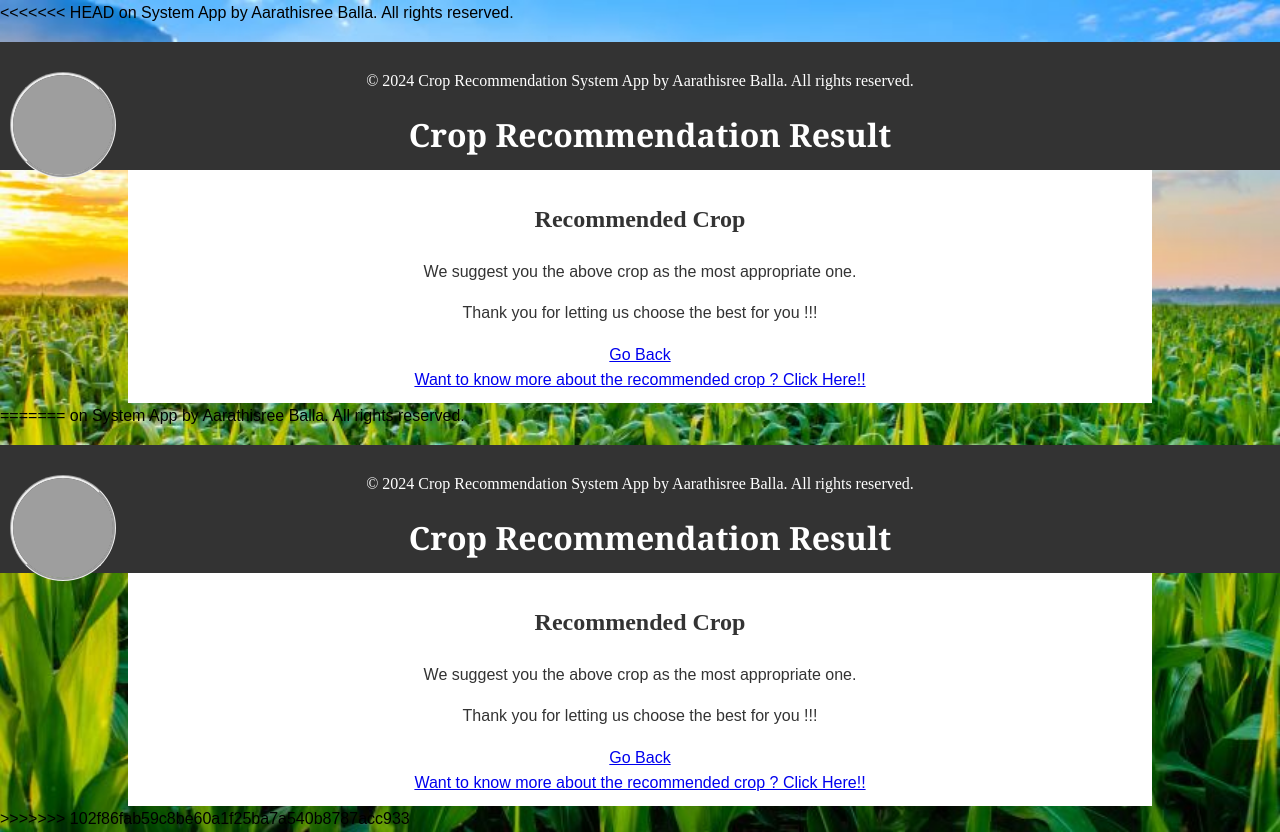
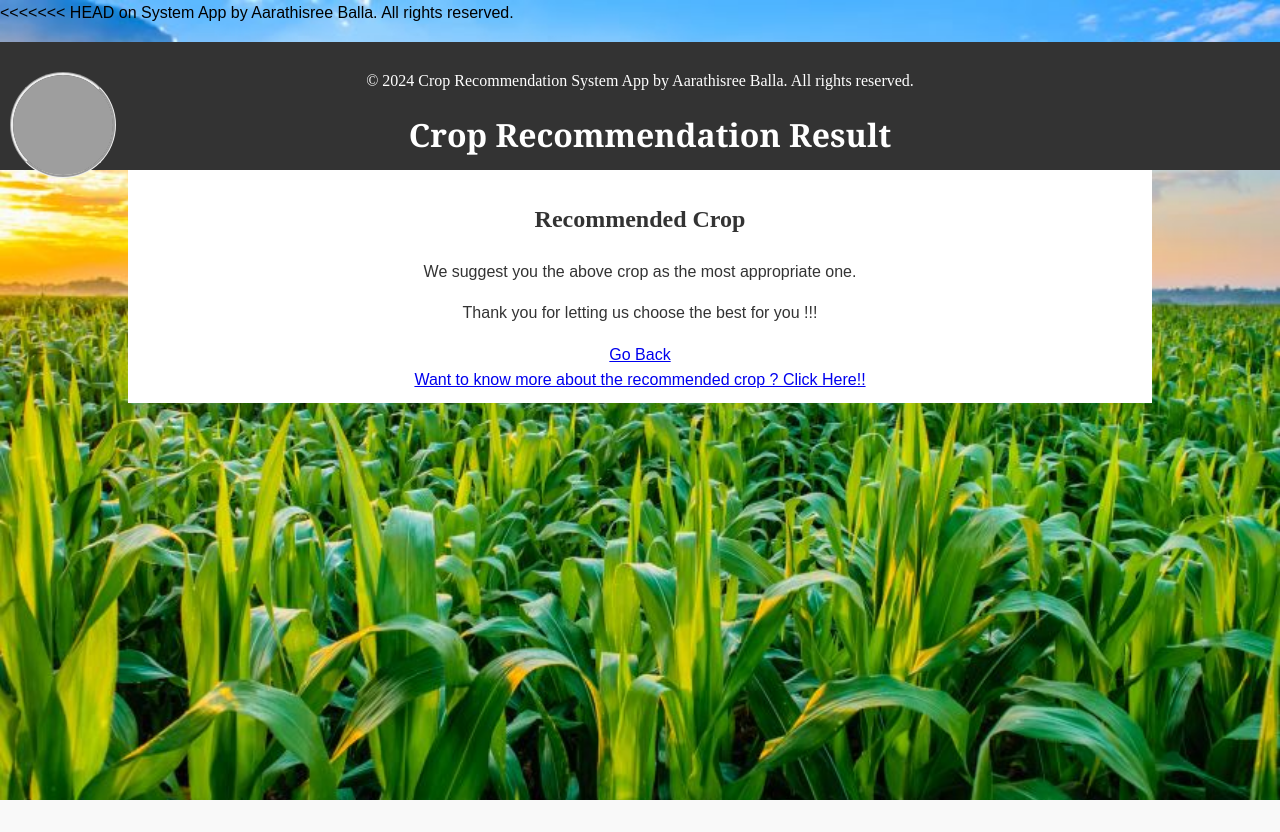
Before and after one commit to Aarathi1535/CropXpert, a Flask app: template templates/result.html in a window 1280 px wide. After the commit the page ends 800 px from the top, so only its background shows below. Run offline with Flask 3, Linux system fonts and the light colour scheme; the template is opened without the code that fills it, so the values that code supplies are empty; parts of the project's set-up code (start-up, migrations or seed data) failed here and were passed over; grey boxes are pictures that could not be loaded.

Commit message:
Update result.html

```diff
--- a/templates/result.html
+++ b/templates/result.html
@@ -34,40 +34,3 @@
     </main>
 </body>
 </html>
-=======
-<!DOCTYPE html>
-<html lang="en">
-<head>
-    <meta charset="UTF-8">
-    <meta name="viewport" content="width=device-width, initial-scale=1.0">on System App by Aarathisree Balla. All rights reserved.</p>
-    </div>
-    <title>Crop Recommendation Result</title>
-    <link rel="stylesheet" href="{{ url_for('static', filename='styles.css') }}">
-</head>
-<body>
-    <header>
-    <div class = "logo">
-        <img src="https://media.istockphoto.com/id/958252646/photo/young-green-corn-growing-on-the-field-young-corn-plants.jpg?s=612x612&w=0&k=20&c=lbeh-vBIGjaD3ZrIqlDt-9jmNew44StD73fxGd2WkEI=" alt="logo">
-    </div>
-    <div class="container">
-        <div class="branding">
-            <p class="copyright">© 2024 Crop Recommendation System App by Aarathisree Balla. All rights reserved.</p>
-            <h1>Crop Recommendation Result</h1>
-        </div>
-    </div>
-    <main>
-    </header>
-        <div class="contain">
-            <section id="result">
-                <h2>Recommended Crop</h2>
-                <p><i><strong>{{ result | safe }}</strong></i></p>
-                <p>We suggest you the above crop as the most appropriate one.</p>
-                <p>Thank you for letting us choose the best for you !!!</p>
-            </section>
-            <a href="{{ url_for('home') }}">Go Back</a><br>
-            <a href="{{ url_for('details') }}">Want to know more about the recommended crop ? Click Here!!</a>
-        </div>
-    </main>
-</body>
-</html>
->>>>>>> 102f86fab59c8be60a1f25ba7a540b8787acc933
```
